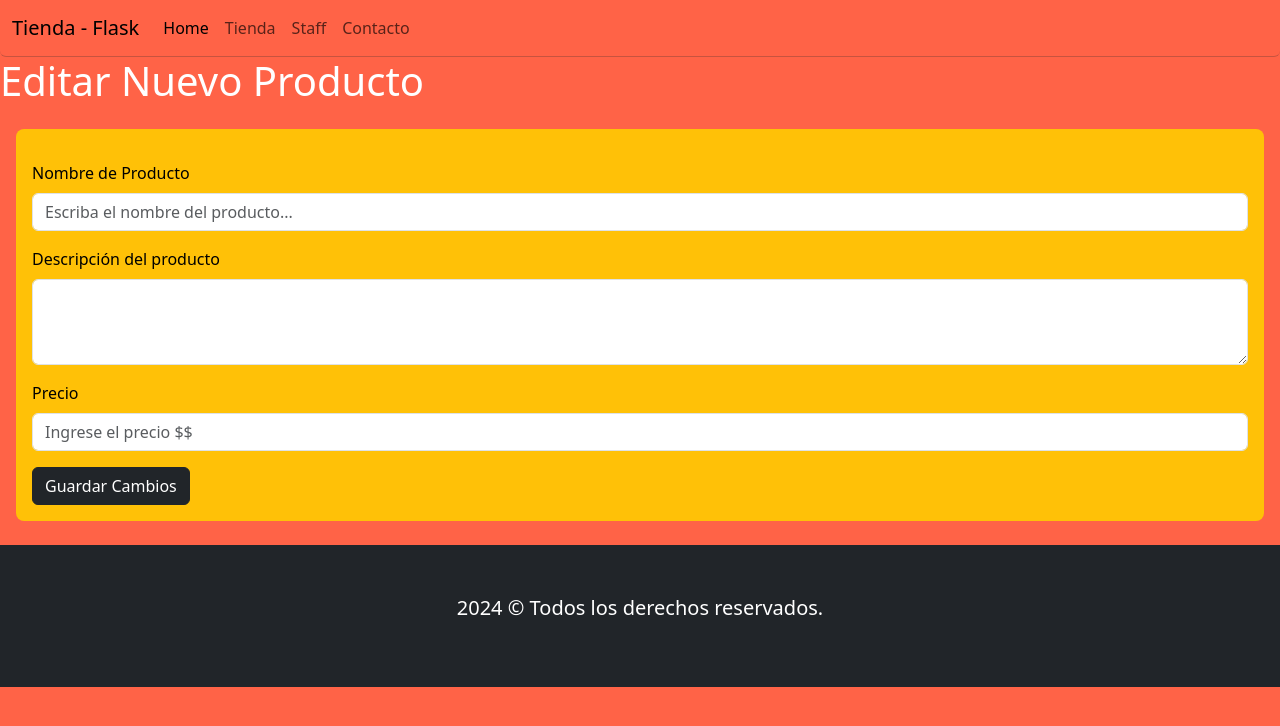
After one commit to LucianoAngeleri/Python-Fullstack-CaC, a Flask app: page /editar_producto/1 in a window 1280 px wide. The commit adds this page. Shown: the top 726 px of the page. Run offline with Flask 3, Linux system fonts and the light colour scheme; data that the repository does not hold is empty.

Commit message:
Se completó el CRUD

```diff
--- a/clase_31/app/app.py
+++ b/clase_31/app/app.py
@@ -1,6 +1,7 @@
-from flask import Flask, render_template
+from flask import Flask, render_template, request, redirect
 from data import personas
 from datetime import date, datetime
+from controller_db import obtener_productos, cargar_producto, obtener_prod_id, editar_producto, eliminar_producto
 
 app = Flask(__name__)
 
@@ -21,7 +22,6 @@ def hello_world():
     # return saludo
     return render_template("home.html", title=basicInfo(title))
 
-
 @app.route("/contacto")
 def cargarContacto():
     title ="Contacto"
@@ -40,4 +40,52 @@ def cargarPersona(id):
 @app.route("/tienda")
 def cargarTienda():
     title ="Tienda"
-    return render_template("tienda.html", title=basicInfo(title))
+    productos = obtener_productos()
+    return render_template("tienda.html", title=basicInfo(title), productos= productos)
+
+#Carga la ruta para acceder al formulario para crear un nuevo producto
+@app.route("/cargar_prod", methods=["GET"])
+def cargarNuevoProducto():
+    title="Cargar Nuevo Producto"
+    return render_template("form_nuevo_prod.html", title=basicInfo(title))
+#Se envían los datos del nuevo producto por el método POST
+@app.route("/insertar_prod", methods=["POST"])
+def insertarNuevoProducto():
+    print(request.form)
+    #Guardamos en variables los datos obtenidos de los inputs del form de productos
+    title_prod = request.form["nombre"]
+    descripcion_prod = request.form["descripcion"]
+    precio_prod = request.form["precio"]
+    #Llamamos a la función en el controller y le pasamos los datos obtenidos del form y lo almacenamos en un resultado
+    resultado = cargar_producto(title_prod,descripcion_prod,precio_prod)
+    #Hacemos un print de lo enviado
+    print(resultado)
+    #Redireccionamos a una ruta
+    return redirect("/tienda")
+
+#Carga la ruta para acceder al formulario para editar un nuevo producto
+@app.route("/editar_producto/<int:id>")
+def editarProducto(id):
+    title="Editar Nuevo Producto"
+    prod_id= obtener_prod_id(id)
+    return render_template("form_editar_prod.html", title=basicInfo(title),producto=prod_id)
+#Se envían los datos del nuevo producto por el método POST
+@app.route("/actualizar_producto", methods=["POST"])
+def actualizar_producto():
+    print(request.form)
+    #Guardamos en variables los datos obtenidos de los inputs del form de productos
+    id_prod = request.form["id_prod"]
+    title_prod_edit = request.form["nombre_edit"]
+    descripcion_prod_edit = request.form["descripcion_edit"]
+    precio_prod_edit = request.form["precio_edit"]
+    #Llamamos a la función en el controller y le pasamos los datos obtenidos del form y lo almacenamos en un resultado
+    resultado = editar_producto(title_prod_edit,descripcion_prod_edit,precio_prod_edit,id_prod )
+    #Hacemos un print de lo enviado
+    print(resultado)
+    #Redireccionamos a una ruta
+    return redirect("/tienda")
+
+@app.route("/borrar_producto/<int:id>")
+def borrar_producto(id):
+    eliminar_producto(id)
+    return redirect("/tienda")
--- /dev/null
+++ b/clase_31/app/controller_db.py
@@ -0,0 +1,107 @@
+import pymysql
+from db import conectar_mysql
+
+#CRUD Create / Read / Update / Delete
+
+#GET OBTENER READ productos
+def obtener_productos():
+    #Conexión a MySQL
+    conexion = conectar_mysql()
+    # Creamos una variable para almacenar los productos
+    productos = []
+    #Consulta
+    with conexion.cursor() as cursor:
+        #Sentencia SQL para la consulta
+        sql = """SELECT *
+        FROM `productos`"""
+        #Ejecuta la consulta SQL
+        cursor.execute(sql)
+        #Almacena en la variable los datos obtenidos de la consulta mediante la función fetchAll que transforma todos los datos en algo legible
+        productos = cursor.fetchall()
+        #Comiteamos los cambios en la BD
+        conexion.commit()
+        #Cerramos la conexion a la DB
+        conexion.close()
+        #Devolvemos el resultado de la consulta
+        return productos
+
+#POST CARGAR CREATE producto
+def cargar_producto(nombre, descripcion, precio):
+    #Conexión a MySQL
+    conexion = conectar_mysql()
+    #Consulta
+    with conexion.cursor() as cursor:
+        #Sentencia SQL para la consulta de INSERT almacenada en la variable query
+        query = """INSERT INTO productos (nombre, descripcion, precio) VALUES
+          (%s,%s,%s) """
+        #Ejecuta la consulta SQL y le pasa los parámetros del producto
+        cursor.execute(query, (nombre, descripcion, precio))
+        #Guardamos el resultado en "resultado"
+        resultado = cursor
+        #Comiteamos los cambios en la BD
+        conexion.commit()
+        #Cerramos la conexion a la DB
+        conexion.close()
+        #Devolvemos el resultado de la consulta
+        return resultado
+
+#PUT EDITAR UPDATE productos
+#Creamos una función para obtener un producto por ID
+def obtener_prod_id(id):
+    #Conexión a MySQL
+    conexion = conectar_mysql()
+    # Creamos una variable para almacenar el producto
+    producto = None
+    #Consulta
+    with conexion.cursor() as cursor:
+        #Sentencia SELECT para obtener el producto por ID
+        query = """SELECT *
+        FROM `productos`
+        WHERE id=%s"""
+        #Ejecuta la consulta SQL pasando el parámetro query con la consulta y el parámetro del ID
+        cursor.execute(query,(id))
+        #Almacena en la variable el dato obtenido del producto
+        producto = cursor.fetchone()
+        #Comiteamos los cambios en la BD
+        conexion.commit()
+        #Cerramos la conexion a la DB
+        conexion.close()
+        #Devolvemos el resultado de la consulta
+        return producto
+
+#Creamos la función para editar el producto por id
+def editar_producto(nombre, descripcion, precio,id):
+    #Conexión a MySQL
+    conexion = conectar_mysql()
+    #Consulta
+    with conexion.cursor() as cursor:
+        #Sentencia SQL para la consulta de UPDATE almacenada en la variable query
+        query = """UPDATE productos
+        SET nombre = %s, descripcion = %s, precio = %s
+        WHERE id = %s"""
+        #Ejecuta la consulta SQL y le pasa los parámetros del producto
+        cursor.execute(query, (nombre, descripcion, precio,id))
+        #Guardamos el resultado en "resultado"
+        resultado = cursor
+        #Comiteamos los cambios en la BD
+        conexion.commit()
+        #Cerramos la conexion a la DB
+        conexion.close()
+        #Devolvemos el resultado de la consulta
+        return resultado
+
+def eliminar_producto(id):
+    conexion = conectar_mysql()
+    with conexion.cursor() as cursor:
+        #Sentencia SQL para la consulta de DELETE almacenada en la variable query
+        query = """DELETE FROM productos WHERE id = %s"""
+        #Ejecuta la consulta SQL y le pasa los parámetros del producto
+        cursor.execute(query, (id))
+        #Guardamos el resultado en "resultado"
+        resultado = cursor
+        #Comiteamos los cambios en la BD
+        conexion.commit()
+        #Cerramos la conexion a la DB
+        conexion.close()
+        #Devolvemos el resultado de la consulta
+        return resultado
--- a/clase_31/app/db.py
+++ b/clase_31/app/db.py
@@ -3,27 +3,15 @@
 #Importar pymysql / SQLalchemy / dbmysql
 import pymysql
 
+from dotenv import load_dotenv
+import os
+# Cargar las variables de entorno desde el archivo .env
+load_dotenv()
 #Conectar con el servidor MySQL
-def conectarMySQL():
+def conectar_mysql():
     #Datos sensibles, debemos utilizar variables de entorno
-    host="localhost"
-    user="root"
-    password="admin1234"
-    db="tienda_py"
+    host = os.getenv('DB_HOST')
+    user = os.getenv('DB_USER')
+    password = os.getenv('DB_PASSWORD')
+    db = os.getenv('DB_NAME')
     return pymysql.connect(host=host,user=user,password=password,database=db)
-
-#GET OBTENER productos
-def obtenerProductos():
-    #Conexión a MySQL
-    conexion = conectarMySQL()
-    # Creamos una variable para almacenar los productos
-    productos = []
-    #Consulta
-    with conexion.cursor() as cursor:
-        sql = "SELECT * FROM `productos`"
-        cursor.execute(sql)
-        productos = cursor.fetchall();
-    #Devolvemos el resultado de la consulta
-    return productos
-
-#CRUD Create / Read / Update / Delete
--- a/clase_31/app/templates/default/head.html
+++ b/clase_31/app/templates/default/head.html
@@ -3,6 +3,7 @@
 <head>
     <meta charset="UTF-8">
     <meta name="viewport" content="width=device-width, initial-scale=1.0">
-    <link href="https://cdn.jsdelivr.net/npm/bootstrap@5.3.3/dist/css/bootstrap.min.css" rel="stylesheet" integrity="sha384-QWTKZyjpPEjISv5WaRU9OFeRpok6YctnYmDr5pNlyT2bRjXh0JMhjY6hW+ALEwIH" crossorigin="anonymous">    <title>{{ title }}</title>
+    <link href="https://cdn.jsdelivr.net/npm/bootstrap@5.3.3/dist/css/bootstrap.min.css" rel="stylesheet" integrity="sha384-QWTKZyjpPEjISv5WaRU9OFeRpok6YctnYmDr5pNlyT2bRjXh0JMhjY6hW+ALEwIH" crossorigin="anonymous">
+    <title>{{ title[0] }}</title>
     <link rel="stylesheet" href="{{url_for('static', filename='css/styles.css')}}">
 </head>
--- /dev/null
+++ b/clase_31/app/templates/form_editar_prod.html
@@ -0,0 +1,42 @@
+{% include "default/head.html" %}
+<body>
+  {% include "default/header.html" %}
+  <h1>{{ title[0] }}</h1>
+  <section class="my-4 mx-3 text-bg-warning p-3 rounded-3">
+    <form class="form-productos" action="/actualizar_producto" method="POST">
+      <div class="mb-3">
+        <input type="hidden" class="form-control" id="id_prod" name="id_prod" value="{{ producto[0]}}">
+      </div>
+      <div class="mb-3">
+        <label for="nombre_edit" class="form-label">Nombre de Producto</label>
+        <input
+          type="text"
+          class="form-control"
+          name="nombre_edit"
+          id="nombre_edit"
+          placeholder="Escriba el nombre del producto..."
+          value="{{ producto[1] }}" />
+      </div>
+      <div class="mb-3">
+        <label for="descripcion_edit" class="form-label">Descripción del producto</label>
+        <textarea
+          class="form-control"
+          name="descripcion_edit"
+          id="descripcion_edit"
+          rows="3">{{ producto[2] }}</textarea>
+      </div>
+      <div class="mb-3">
+        <label for="precio_edit" class="form-label">Precio</label>
+        <input
+          type="number"
+          class="form-control"
+          name="precio_edit"
+          id="precio_edit"
+          placeholder="Ingrese el precio $$"
+          value="{{ producto[3] }}" />
+      </div>
+      <input type="submit" class="btn btn-dark" value="Guardar Cambios" />
+    </form>
+  </section>
+  {% include "default/footer.html" %} {% include "default/scriptsjs.html" %}
+</body>
```
Also changed, not shown: clase_31/app/templates/form_nuevo_prod.html (added, +28 -0 lines), clase_31/app/templates/tienda.html (+22 -5 lines), 1 other file.
